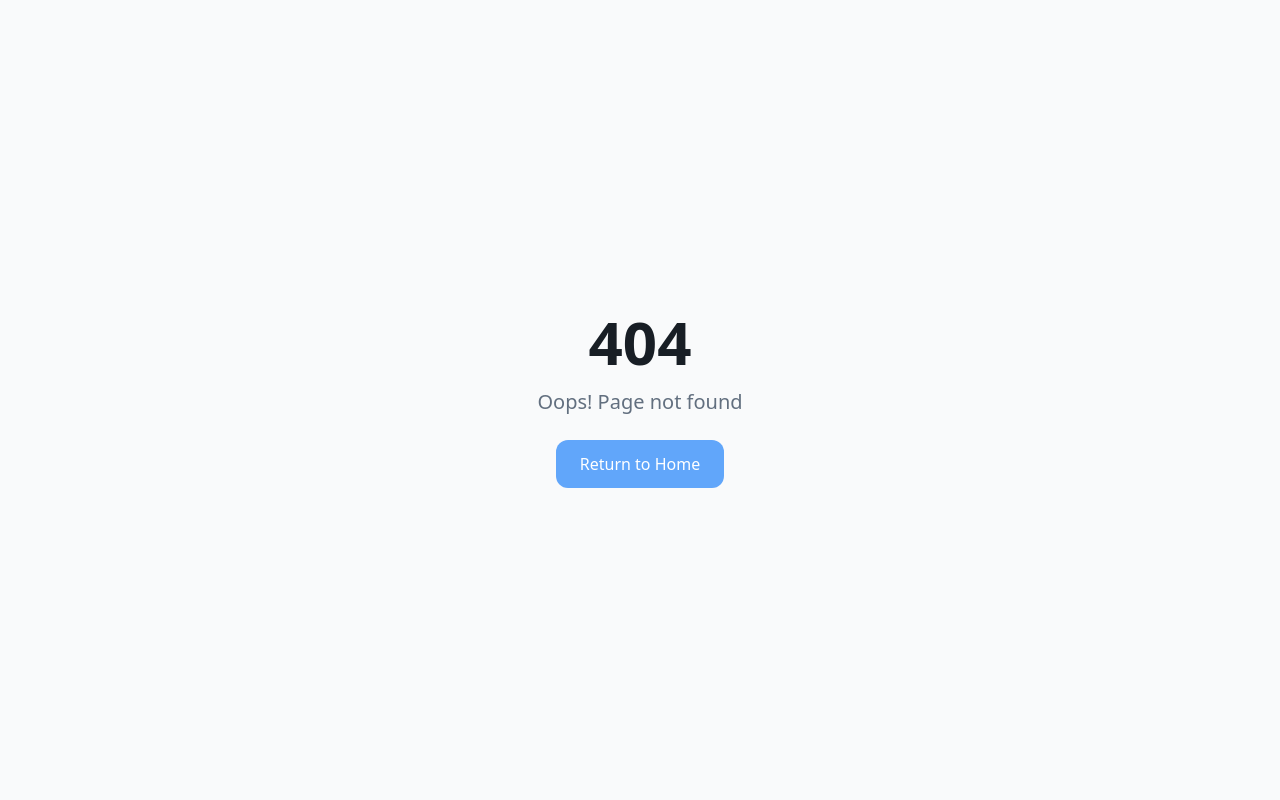
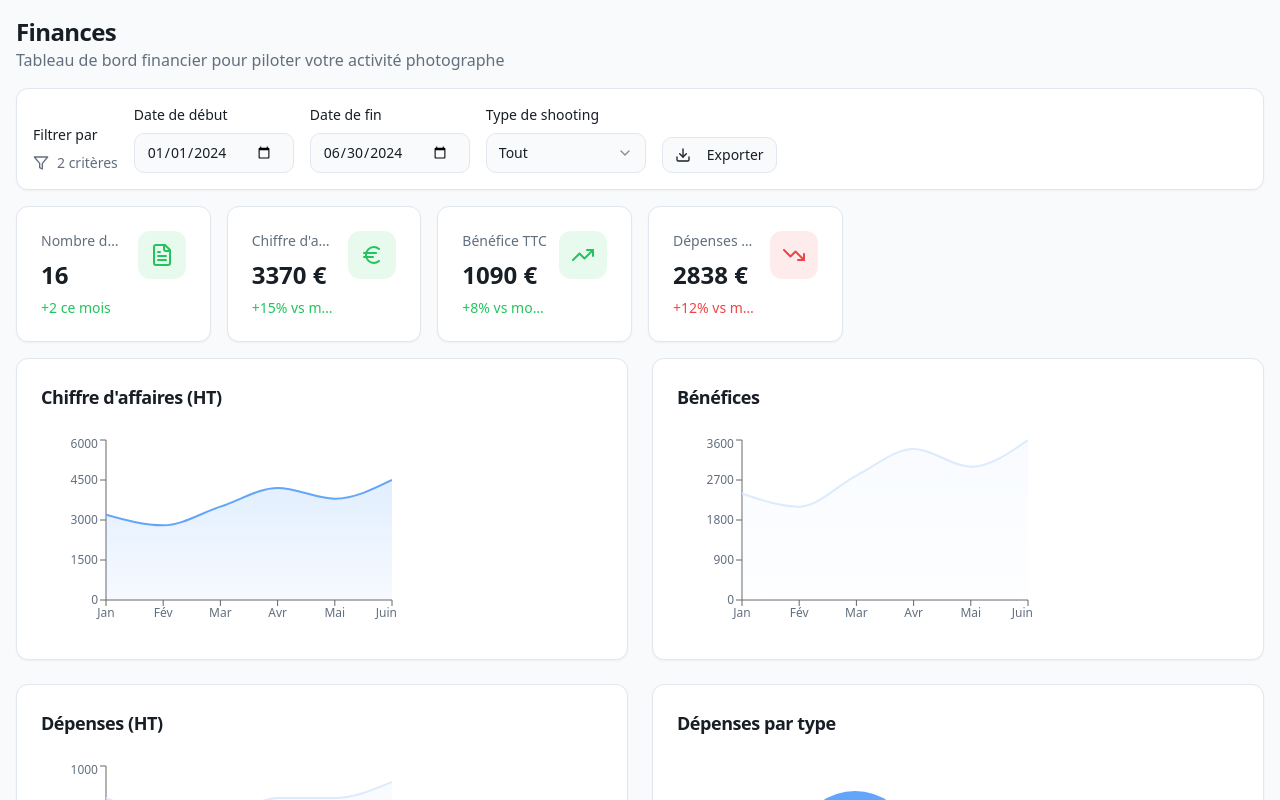
Before and after one commit to tamtse/ui-tune-up-pro, a React (Vite) app: page /finances in a window 1280 px wide. Before the commit this address had no page. Shown: the top 800 px of the page. Built offline with nearby package versions, Linux system fonts and the light colour scheme.

Commit message:
Fix 404 error on Finances
The user reported a 404 error when clicking on the "Finances" link. This commit addresses the issue by ensuring the "Finances" route is correctly handled.

```diff
--- a/src/App.tsx
+++ b/src/App.tsx
@@ -18,6 +18,7 @@ import ClientDocumentation from "./pages/ClientDocumentation";
 import ClientContract from "./pages/ClientContract";
 import ClientPortal from "./pages/ClientPortal";
 import Contacts from "./pages/Contacts";
+import UserFinance from "./pages/UserFinance";
 import NotFound from "./pages/NotFound";
 
 const queryClient = new QueryClient();
@@ -41,6 +42,7 @@ const App = () => (
           <Route path="/client/:clientId" element={<ClientPortal />} />
           <Route path="/client/:clientId/contract/:contractId" element={<ClientContract />} />
           <Route path="/contacts" element={<Contacts />} />
+          <Route path="/finances" element={<UserFinance />} />
           {/* ADD ALL CUSTOM ROUTES ABOVE THE CATCH-ALL "*" ROUTE */}
           <Route path="*" element={<NotFound />} />
         </Routes>
```
